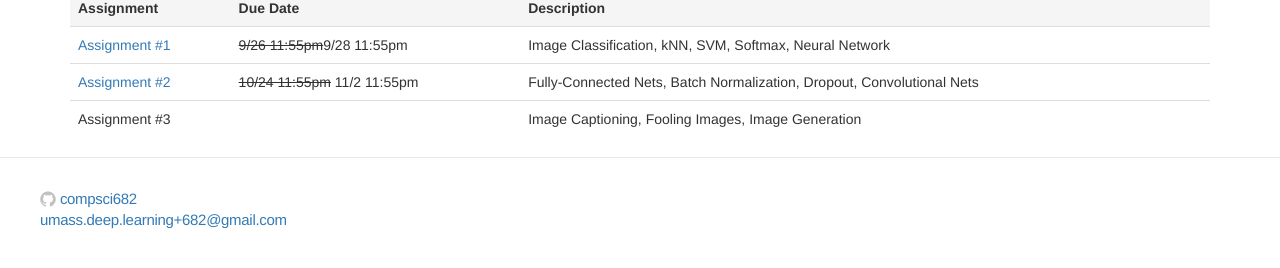
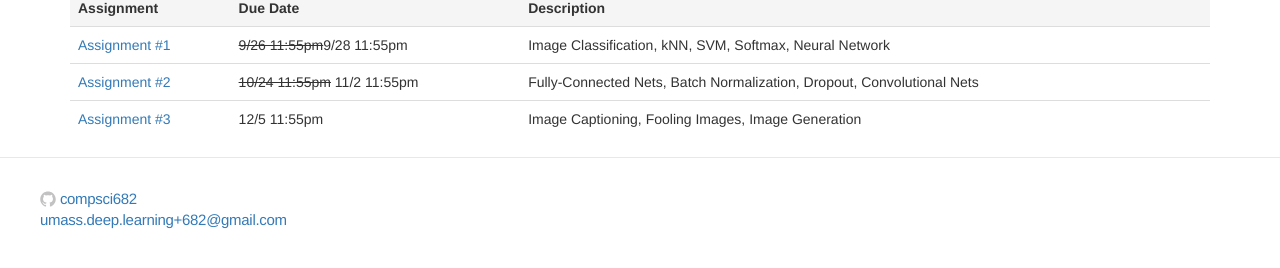
Before and after one commit to compsci682/compsci682.github.io, a Jekyll site: the page assignments.html, which Jekyll copies as it is, in a window 1280 px wide. Shown: the part 317-585 px from the top of the page. Built offline with Jekyll 4.4.1, drawn with Linux system fonts in a browser that asks for light colours.

Commit message:
added asgn3

```diff
--- a/assignments.html
+++ b/assignments.html
@@ -86,7 +86,7 @@
 	</tr>
     <tr><td><a href='/assignments/assignments2016/assignment1/'>Assignment #1</a></td><td><del>9/26 11:55pm</del>9/28 11:55pm</td><td>Image Classification, kNN, SVM, Softmax, Neural Network</td></tr>
     <tr><td><a href='/assignments/assignments2016/assignment2/'>Assignment #2</a></td><td><del>10/24 11:55pm</del> 11/2 11:55pm</td><td>Fully-Connected Nets, Batch Normalization, Dropout, Convolutional Nets</td></tr>
-    <tr><td>Assignment #3</td><td></td><td>Image Captioning, Fooling Images, Image Generation</td></tr>
+    <tr><td><a href='/assignments/assignments2016/assignment3/'>Assignment #3</a></td><td>12/5 11:55pm</td><td>Image Captioning, Fooling Images, Image Generation</td></tr>
 	</tbody></table>
     </div><!--/.container-->
 
```
